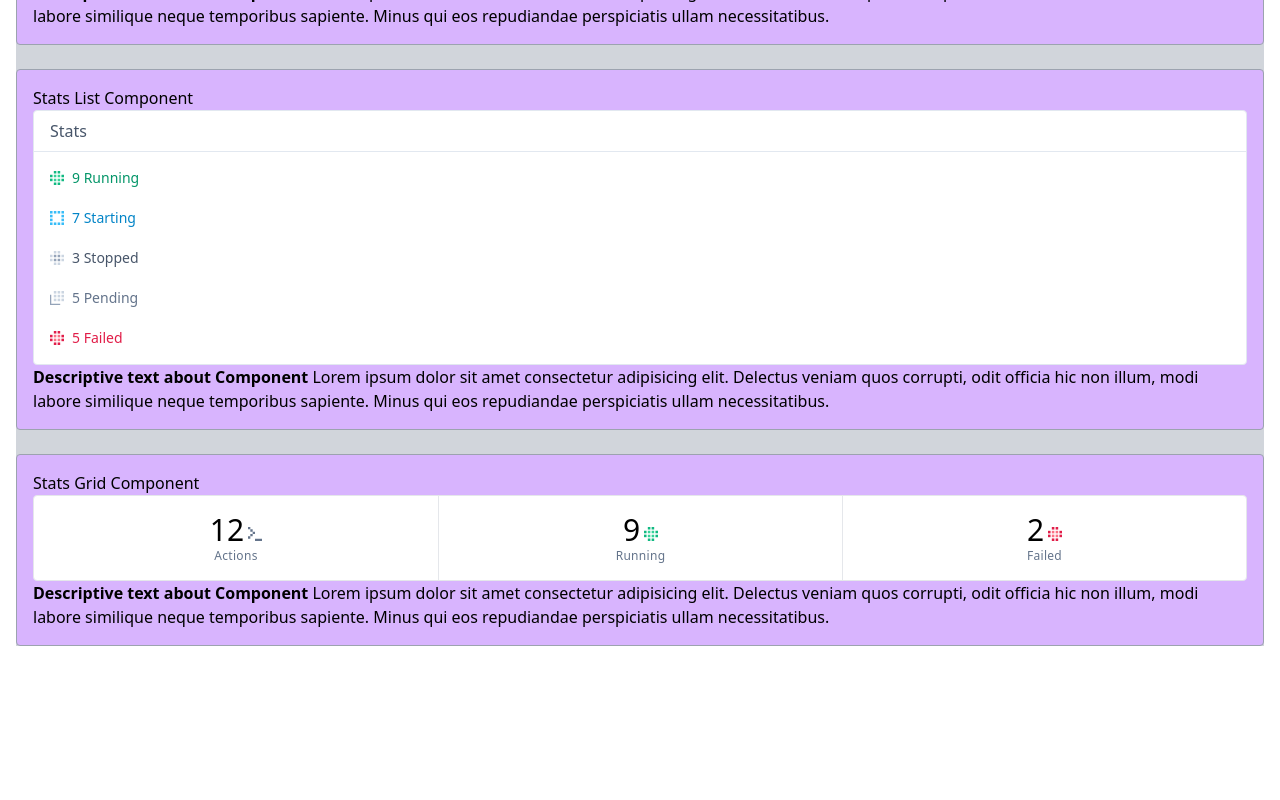
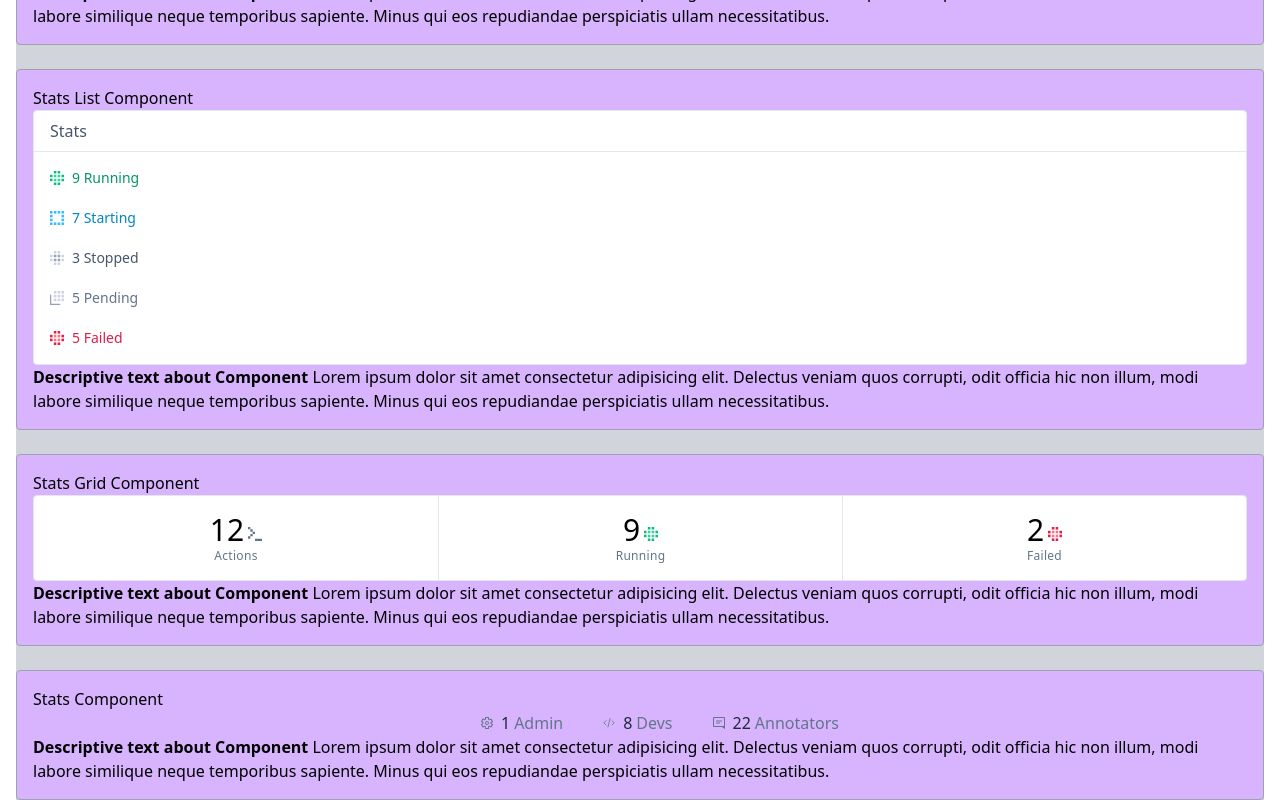
Before and after one commit to jalridley/portfolio, a Nuxt app: page /projects/explosion in a window 1280 px wide. Shown: the part 931-1731 px from the top of the page. Before the commit the page ends 1577 px from the top, so only its background shows below. Built offline with nearby package versions, Linux system fonts and the light colour scheme.

Commit message:
Explosion: Stats component (#48)
creates Stats component, updated types,  created component icons, removed EmptyState slot

```diff
--- a/components/EmptyState.vue
+++ b/components/EmptyState.vue
@@ -2,9 +2,11 @@
   <div
     class="rounded-md border border-gray-200 bg-white px-4 py-12 text-center text-gray-500"
   >
-    <div class="motion-safe:animate-icon-bounce mx-auto h-16 w-16">
-      <slot name="icon"><IconsEmptyEye /></slot>
-    </div>
+    <component
+      :is="icon"
+      class="motion-safe:animate-icon-bounce mx-auto h-16 w-16"
+    />
+
     <h3 v-if="emptyTitle" class="mt-2 font-medium">
       {{ emptyTitle }}
     </h3>
@@ -16,13 +18,16 @@
 </template>
 
 <script setup lang="ts">
+import IconsEmptyEye from '~/components/icons/IconsEmptyEye.vue'
+
 interface Props {
-  icon?: string
+  icon?: Component
   emptyTitle?: string
   emptyText?: string
 }
 
 const props = withDefaults(defineProps<Props>(), {
+  icon: IconsEmptyEye,
   emptyTitle: '',
   emptyText: 'There is nothing to preview.',
 })
--- /dev/null
+++ b/components/Stats.vue
@@ -0,0 +1,27 @@
+<template>
+  <section :class="classes">
+    <ul class="flex space-x-10">
+      <li v-for="item in items" :key="item.name" class="flex items-center">
+        <component :is="item.icon" class="mr-2 h-3 w-3" />
+        <strong class="mr-1 text-base font-medium text-slate-800">{{
+          item.stat
+        }}</strong>
+
+        <span class="text-slate-500">{{ item.name }}</span>
+      </li>
+    </ul>
+  </section>
+</template>
+
+<script setup lang="ts">
+import type { StatItem } from '~/types/index'
+
+interface Props {
+  items: StatItem[]
+  classes?: string
+}
+
+withDefaults(defineProps<Props>(), {
+  classes: '',
+})
+</script>
--- a/components/StatsGrid.vue
+++ b/components/StatsGrid.vue
@@ -19,10 +19,10 @@
 </template>
 
 <script setup lang="ts">
-import type { DashboardStat } from '~/types'
+import type { StatItem } from '~/types'
 
 interface Props {
-  items: DashboardStat[]
+  items: StatItem[]
 }
 
 defineProps<Props>()
--- a/components/StatsList.vue
+++ b/components/StatsList.vue
@@ -36,16 +36,16 @@
 </template>
 
 <script setup lang="ts">
-import type { DashboardStat } from '~/types/index'
+import type { StatItem } from '~/types/index'
 
 interface Props {
   title: string
-  items: DashboardStat[]
+  items: StatItem[]
 }
 
 const props = defineProps<Props>()
 
 const filteredItems = computed(() => {
-  return props.items.filter((item: DashboardStat) => item.stat > 0)
+  return props.items.filter((item: StatItem) => item.stat > 0)
 })
 </script>
--- /dev/null
+++ b/components/icons/IconsAdministrator.vue
@@ -0,0 +1,22 @@
+<
+<template>
+  <svg
+    aria-hidden="true"
+    viewBox="0 0 12 12"
+    xmlns="http://www.w3.org/2000/svg"
+    fill="none"
+  >
+    <path
+      fill="currentColor"
+      fill-rule="evenodd"
+      d="M1.562 10.298c.138.24.444.322.683.183L3.422 9.8a.259.259 0 0 1 .264.005c.06.037.12.072.18.105a.259.259 0 0 1 .137.226V11.5a.5.5 0 0 0 .5.5h2.99a.5.5 0 0 0 .5-.5v-1.364c0-.095.053-.18.135-.226.061-.033.121-.068.18-.104a.259.259 0 0 1 .265-.006l1.178.682a.499.499 0 0 0 .682-.183l1.496-2.597a.501.501 0 0 0-.184-.684l-1.18-.683a.259.259 0 0 1-.127-.23 4.42 4.42 0 0 0 0-.21.259.259 0 0 1 .127-.23l1.179-.683a.501.501 0 0 0 .183-.684L10.43 1.701a.499.499 0 0 0-.682-.183L8.57 2.2a.259.259 0 0 1-.264-.005 4.441 4.441 0 0 0-.178-.103.259.259 0 0 1-.136-.226V.5a.5.5 0 0 0-.5-.5H4.503a.5.5 0 0 0-.5.5v1.366c0 .094-.053.18-.136.226-.06.033-.12.067-.178.103a.259.259 0 0 1-.265.006l-1.178-.682a.499.499 0 0 0-.682.183L.07 4.299a.501.501 0 0 0 .183.684l1.178.682c.081.047.129.136.127.23a4.564 4.564 0 0 0 0 .209.259.259 0 0 1-.127.23l-1.18.683a.501.501 0 0 0-.183.684l1.495 2.597ZM5.003 1v.866c0 .479-.27.89-.655 1.102a3.436 3.436 0 0 0-.138.08c-.377.23-.87.259-1.287.018l-.743-.43-.996 1.73.747.433c.414.24.635.68.625 1.12a3.571 3.571 0 0 0 0 .162c.01.44-.212.88-.625 1.119l-.75.433.997 1.731.743-.43c.416-.24.91-.212 1.287.019.046.028.093.055.14.08.386.212.655.624.655 1.103V11h1.99v-.864c0-.479.269-.89.654-1.102.047-.026.094-.053.14-.081.376-.231.87-.26 1.287-.018l.743.43.997-1.731-.75-.434a1.258 1.258 0 0 1-.625-1.119 3.586 3.586 0 0 0 0-.163c-.01-.44.211-.88.625-1.12l.748-.432-.997-1.73-.743.43c-.416.24-.91.212-1.287-.018a3.436 3.436 0 0 0-.138-.08 1.259 1.259 0 0 1-.655-1.102V1H5.003Z"
+      clip-rule="evenodd"
+    />
+    <path
+      fill="currentColor"
+      fill-rule="evenodd"
+      d="M5.993 7c.489 0 .938-.418.938-1 0-.582-.45-1-.938-1-.49 0-.939.418-.939 1 0 .582.45 1 .939 1Zm0 1c1.07 0 1.938-.895 1.938-2s-.868-2-1.938-2c-1.071 0-1.939.895-1.939 2s.868 2 1.939 2Z"
+      clip-rule="evenodd"
+    />
+  </svg>
+</template>
--- /dev/null
+++ b/components/icons/IconsAnnotation.vue
@@ -0,0 +1,19 @@
+<template>
+  <svg
+    aria-hidden="true"
+    viewBox="0 0 12 12"
+    xmlns="http://www.w3.org/2000/svg"
+    fill="none"
+  >
+    <path
+      fill="currentColor"
+      d="M3 4a.5.5 0 0 1 .5-.5h5a.5.5 0 0 1 0 1h-5A.5.5 0 0 1 3 4ZM3.5 5.5a.5.5 0 0 0 0 1h3a.5.5 0 0 0 0-1h-3Z"
+    />
+    <path
+      fill="currentColor"
+      fill-rule="evenodd"
+      d="M1 0a1 1 0 0 0-1 1v8a1 1 0 0 0 1 1h7.697a1 1 0 0 1 .555.168l2.674 1.783a.048.048 0 0 0 .074-.04V1a1 1 0 0 0-1-1H1Zm10 1.5a.5.5 0 0 0-.5-.5h-9a.5.5 0 0 0-.5.5v7a.5.5 0 0 0 .5.5h9a.5.5 0 0 0 .5-.5v-7Z"
+      clip-rule="evenodd"
+    />
+  </svg>
+</template>
--- /dev/null
+++ b/components/icons/IconsCode.vue
@@ -0,0 +1,17 @@
+<template>
+  <svg
+    aria-hidden="true"
+    width="14"
+    height="12"
+    viewBox="0 0 14 12"
+    fill="none"
+    xmlns="http://www.w3.org/2000/svg"
+  >
+    <path
+      d="M5.8 10.6L8.2 1M10.6 3.4L13 5.8L10.6 8.2M3.4 8.2L1 5.8L3.4 3.4"
+      stroke="currentColor"
+      stroke-linecap="round"
+      stroke-linejoin="round"
+    />
+  </svg>
+</template>
--- a/pages/projects/explosion/index.vue
+++ b/pages/projects/explosion/index.vue
@@ -13,11 +13,7 @@
     <article class="rounded border border-gray-400 bg-purple-300 p-4">
       <h2>Empty State Component</h2>
 
-      <EmptyState>
-        <template #icon>
-          <IconsEmptyEye />
-        </template>
-      </EmptyState>
+      <EmptyState />
       <p>
         <strong>Descriptive text about Component</strong>
         Lorem ipsum dolor sit amet consectetur adipisicing elit. Delectus veniam
@@ -84,11 +80,7 @@
         <div
           class="flex h-11 w-11 shrink-0 items-center justify-center rounded-xl border border-gray-200 bg-white"
         >
-          <img
-            src="@/assets/icons/explosion/annotation.svg"
-            alt="Annotation icon"
-            class="h-6 w-6"
-          />
+          <IconsAnnotation class="h-6 w-6" />
         </div>
         <div
           class="flex h-11 w-11 shrink-0 items-center justify-center rounded-xl border border-gray-200 bg-white"
@@ -161,6 +153,11 @@
             alt="User with plus icon"
             class="h-6 w-6"
           />
+        </div>
+        <div
+          class="flex h-11 w-11 shrink-0 items-center justify-center rounded-xl border border-gray-200 bg-white"
+        >
+          <IconsAdministrator class="h-6 w-6" />
         </div>
         <div
           class="flex h-11 w-24 shrink-0 items-center justify-center rounded-xl border border-gray-200 bg-white"
@@ -260,6 +257,36 @@
         necessitatibus.
       </p>
     </article>
+    <article class="rounded border border-gray-400 bg-purple-300 p-4">
+      <h2>Stats Component</h2>
+      <Stats
+        classes="ml-0 flex shrink-0 grow-0 items-center justify-center text-slate-500 lg:ml-10"
+        :items="[
+          {
+            name: pluralize(1, 'Admin'),
+            icon: IconsAdministrator,
+            stat: 1,
+          },
+          {
+            name: pluralize(8, 'Dev'),
+            icon: IconsCode,
+            stat: 8,
+          },
+          {
+            name: pluralize(22, 'Annotator'),
+            icon: IconsAnnotation,
+            stat: 22,
+          },
+        ]"
+      />
+      <p>
+        <strong>Descriptive text about Component</strong>
+        Lorem ipsum dolor sit amet consectetur adipisicing elit. Delectus veniam
+        quos corrupti, odit officia hic non illum, modi labore similique neque
+        temporibus sapiente. Minus qui eos repudiandae perspiciatis ullam
+        necessitatibus.
+      </p>
+    </article>
   </section>
 </template>
 <script setup lang="ts">
@@ -270,6 +297,9 @@ import IconsStatusPaused from '~/components/icons/IconsStatusPaused.vue'
 import IconsStatusPending from '~/components/icons/IconsStatusPending.vue'
 import IconsStatusError from '~/components/icons/IconsStatusError.vue'
 import IconsActions from '~/components/icons/IconsActions.vue'
+import IconsAnnotation from '~/components/icons/IconsAnnotation.vue'
+import IconsAdministrator from '~/components/icons/IconsAdministrator.vue'
+import IconsCode from '~/components/icons/IconsCode.vue'
 
 useHead({
   title: 'Explosion Ai',
--- a/types/index.ts
+++ b/types/index.ts
@@ -3,7 +3,7 @@ export interface ColorStatItem {
   value: number
 }
 
-export type DashboardStat = {
+export type StatItem = {
   icon: Component
   name: string
   url?: string
```
Also changed, not shown: assets/icons/explosion/annotation.svg (deleted).
